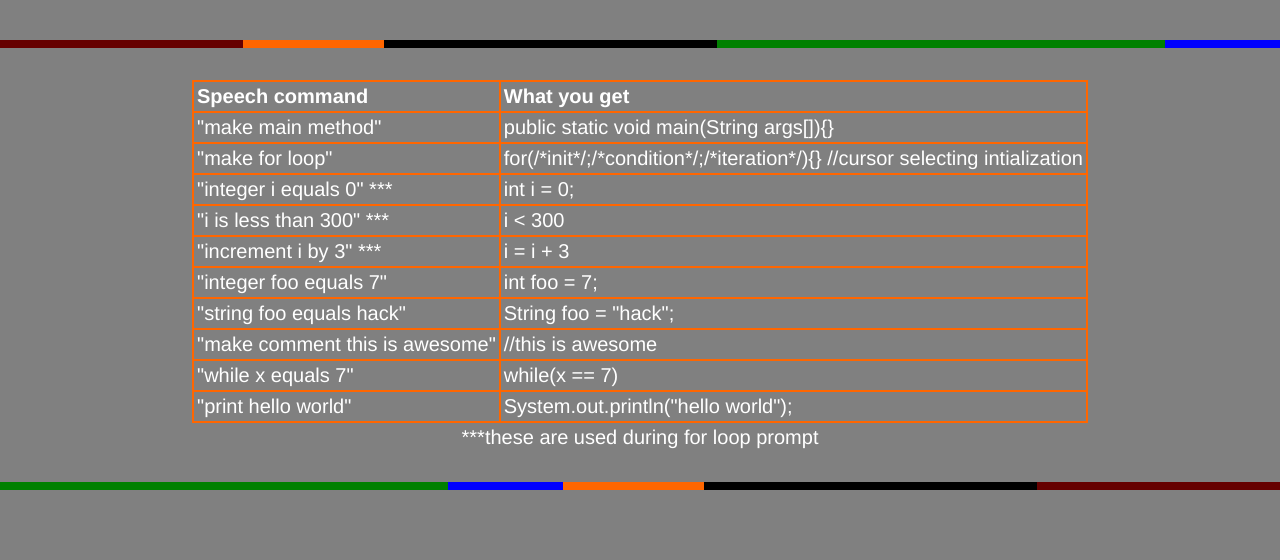
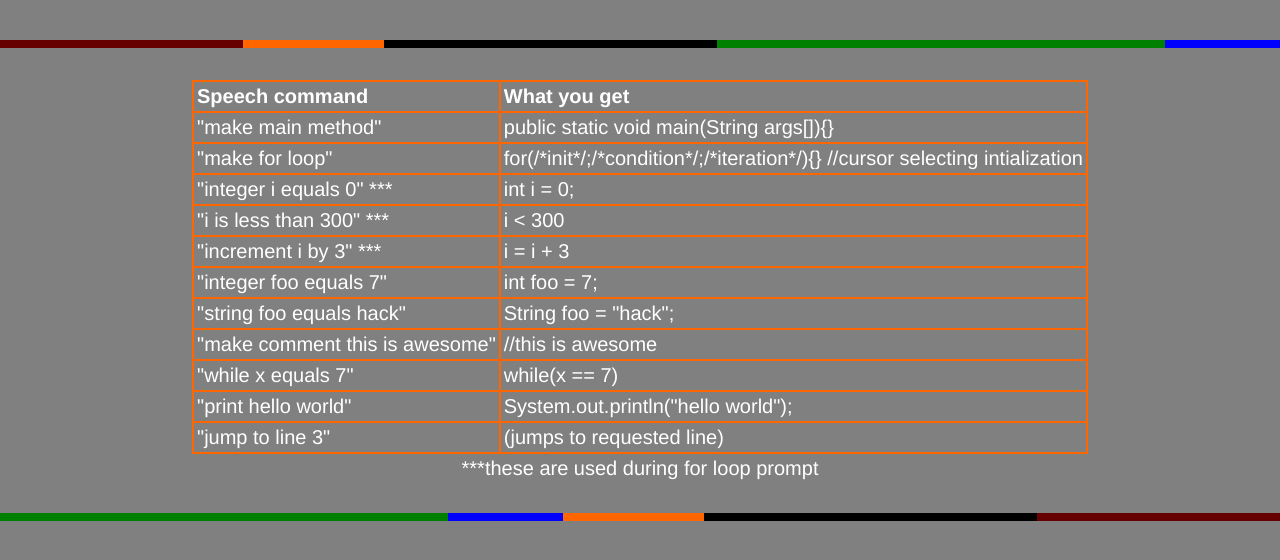
Before and after one commit to marcustedesco/talknerdy, a plain HTML site: page howto.html in a window 1280 px wide. Drawn offline with nearby package versions, Linux system fonts and the light colour scheme.

Commit message:
added jump to howto

```diff
--- a/howto.html
+++ b/howto.html
@@ -47,6 +47,7 @@
       	<tr><td>"make comment this is awesome"</td><td>//this is awesome</td></tr>
       	<tr><td>"while x equals 7"</td><td>while(x == 7)</td></tr>
       	<tr><td>"print hello world"</td><td>System.out.println("hello world");</td></tr>
+        <tr><td>"jump to line 3"</td><td>(jumps to requested line)</td></tr>
       </table>
       <p class="raw">***these are used during for loop prompt</p>
   </div>
```
